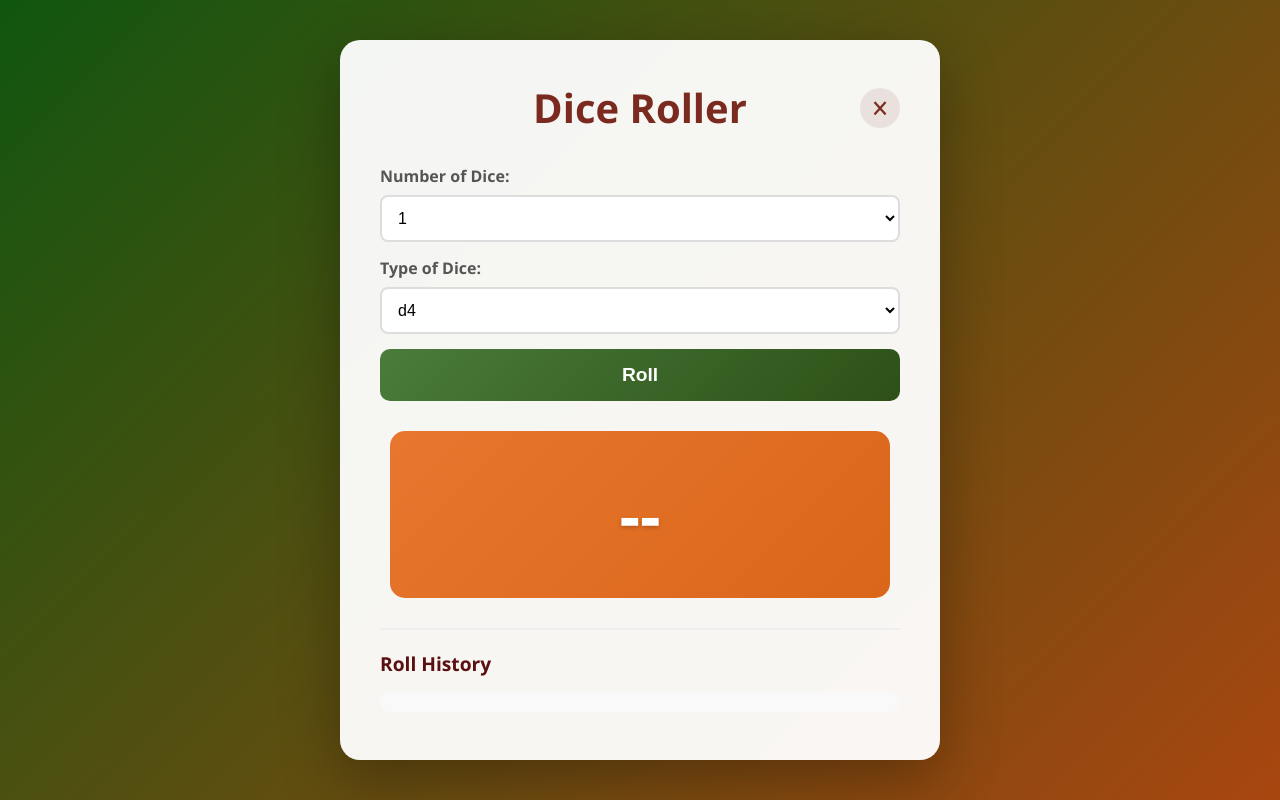
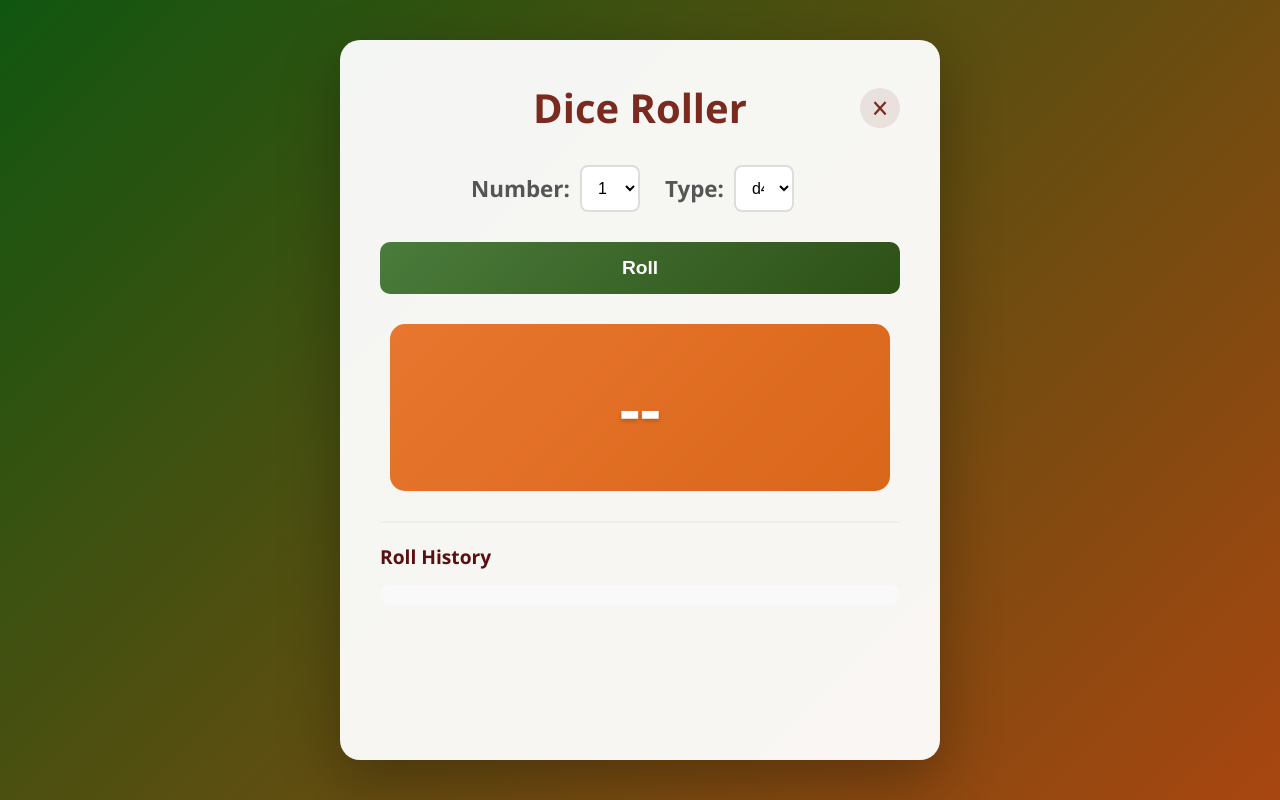
Before and after one commit to Eigenbraid/Dice, a plain HTML site: page Basic.html in a window 1280 px wide. Drawn offline with Linux system fonts and the light colour scheme.

Commit message:
Manual layout tweaks

```diff
--- a/Basic.html
+++ b/Basic.html
@@ -15,9 +15,9 @@
         </div>
 
         <div class="controls">
-            <div class="control-group">
-                <label for="numDice">Number of Dice:</label>
-                <select id="numDice">
+            <div class="control-group-inline" style="margin: 0 auto;">
+                <label for="numDice" style="font-size: 1.4em;">Number:</label>
+                <select id="numDice" style="width:60px; margin-right:15px;">
                     <option value="1">1</option>
                     <option value="2">2</option>
                     <option value="3">3</option>
@@ -29,11 +29,8 @@
                     <option value="9">9</option>
                     <option value="10">10</option>
                 </select>
-            </div>
-
-            <div class="control-group">
-                <label for="diceType">Type of Dice:</label>
-                <select id="diceType">
+				<label for="diceType" style="font-size: 1.4em;">Type:</label>
+                <select id="diceType" style="width:60px; margin-right:15px;">
                     <option value="4">d4</option>
                     <option value="6">d6</option>
                     <option value="8">d8</option>
@@ -42,6 +39,9 @@
                     <option value="20">d20</option>
                     <option value="100">d100</option>
                 </select>
+            </div>
+
+            <div class="control-group-inline" style="margin: 0 auto;">
             </div>
 
             <button id="rollButton" class="roll-button">Roll</button>
```
Also changed, not shown: Tarot.html (+3 -2 lines).
